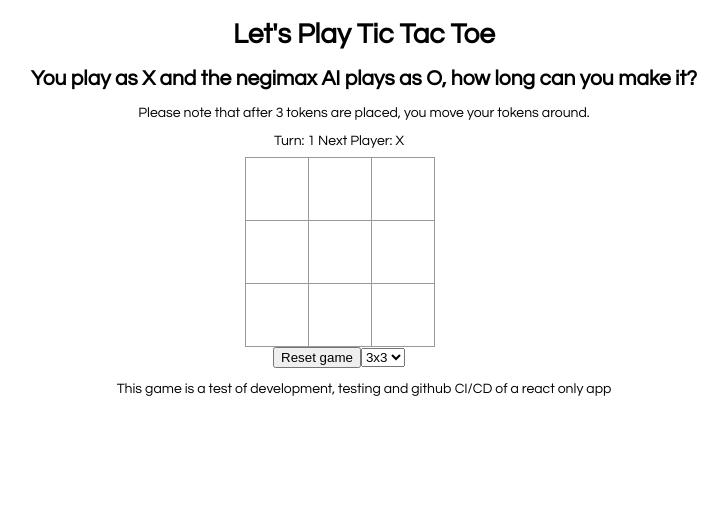
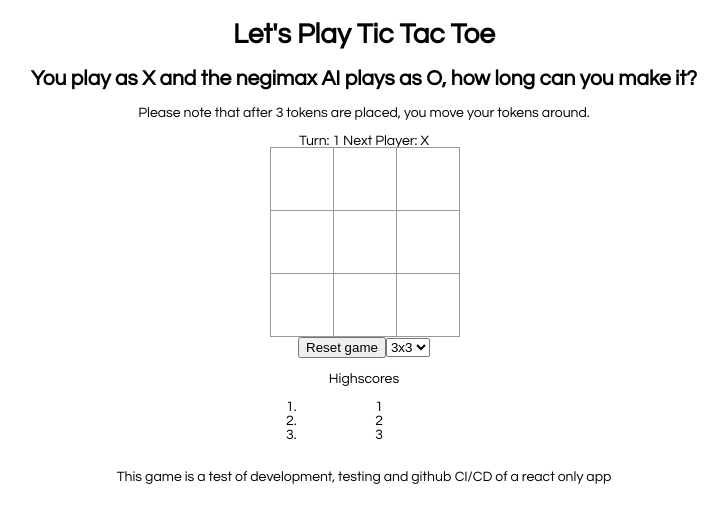
Before and after one commit to h0bb3/tictactoe_react, a React app: page / in a window 1280 px wide. Shown: the whole page, without its empty margins (276-1004 px from the left). Built offline with nearby package versions, Linux system fonts and the light colour scheme.

Commit message:
moving some responsibility from the Board component to Game, adding highscore

```diff
--- a/src/index.css
+++ b/src/index.css
@@ -48,9 +48,5 @@ ol, ul {
 
 .game {
   display: flex;
-  flex-direction: row;
+  flex-direction: column;
 }
-
-.game-info {
-  margin-left: 20px;
-}
--- a/src/index.js
+++ b/src/index.js
@@ -5,13 +5,6 @@
 import {TicTacToe} from './tictactoe.js'
 
 class Zquare extends React.Component {
-
-  constructor(props) {
-    super(props)
-    this.state = {
-      value: null
-    }
-  }
 
   render() {
     return (
@@ -29,6 +22,7 @@
     this.sizes = [[3, '3x3'], [5, '5x5'], [7, '7x7'], [9, '9x9']]
 
     this.state = this.getInitialState()
+    this.reset()
 
     this.aiPlayerSymbol = this.state.game.getTurnSymbol(1)
 
@@ -78,6 +72,13 @@
     )
   }
 
+  setState(state) {
+    if (this.props.onGameUpdate !== undefined) {
+      this.props.onGameUpdate(state.game)
+    }
+    super.setState(state)
+  }
+
   getInitialState() {
     return this.constructState(new TicTacToe(this.sizes[this.size][0]))
   }
@@ -97,16 +98,13 @@
   }
 
   render() {
-    let status = `Turn: ${this.state.game.turn + 1} Next Player: ${this.state.game.getTurnSymbol()}`
+
     const winner = this.state.game.checkWinner()
     const size = this.state.game.size
-    if (winner) {
-      status = `Winner is: ${winner} at Turn: ${this.state.game.turn}`
-    }
+
     const range = [...Array(size).keys()]
     return (
       <div>
-        <div className="status">{status}</div>
           { range.map((i) => this.renderRow(i * size, size, winner || this.isPlayerTurn(this.state.game, this.aiPlayerSymbol))) }
 
           <div className="controls">
@@ -122,16 +120,48 @@
   }
 }
 
+function Status(props) {
+  return (
+    <div>{props.status}</div>
+  )
+}
+
 class Game extends React.Component {
+
+  constructor(props) {
+    super(props)
+    this.state = {
+      status: "Game Not Started",
+      scores: [1, 2, 3]
+    }
+  }
+
+  onGameUpdate(tttGame) {
+    let state = `Turn: ${tttGame.turn + 1} Next Player: ${tttGame.getTurnSymbol()}`
+
+    const winner = tttGame.checkWinner()
+    let scores = [...this.state.scores]
+    if (winner) {
+      state = `Winner is: ${winner} at Turn: ${tttGame.turn}`
+      scores.push(tttGame.turn)
+      scores.sort((a, b) => { return b - a })
+    }
+
+    this.setState({status: state, scores: scores})
+  }
+
   render() {
     return (
       <div className="game">
+        <div className="game-info">
+          <Status status={this.state.status}/>
+        </div>
         <div className="game-board">
-          <Board size={'5x5'}/>
+          <Board onGameUpdate = {(tttGame) => {this.onGameUpdate(tttGame)}}/>
         </div>
         <div className="game-info">
-          <div>{/* status */}</div>
-          <ol>{/* TODO */}</ol>
+          <p>Highscores</p>
+          <ol> {this.state.scores.map((score, ix) => {return(<li>{score}</li>)})}</ol>
         </div>
       </div>
     )
--- a/src/tictactoe.js
+++ b/src/tictactoe.js
@@ -153,7 +153,7 @@ export class TicTacToe {
 
     for (let move of validMoves) {
 
-      if ((aMove.from === move.from) && (aMove.to === undefined || aMove.to === move.to)) {
+      if (aMove.from === move.from && (aMove.to === undefined || aMove.to === move.to)) {
         if (aMove.from !== undefined) {
           this._squares[aMove.from] = null
         }
```
